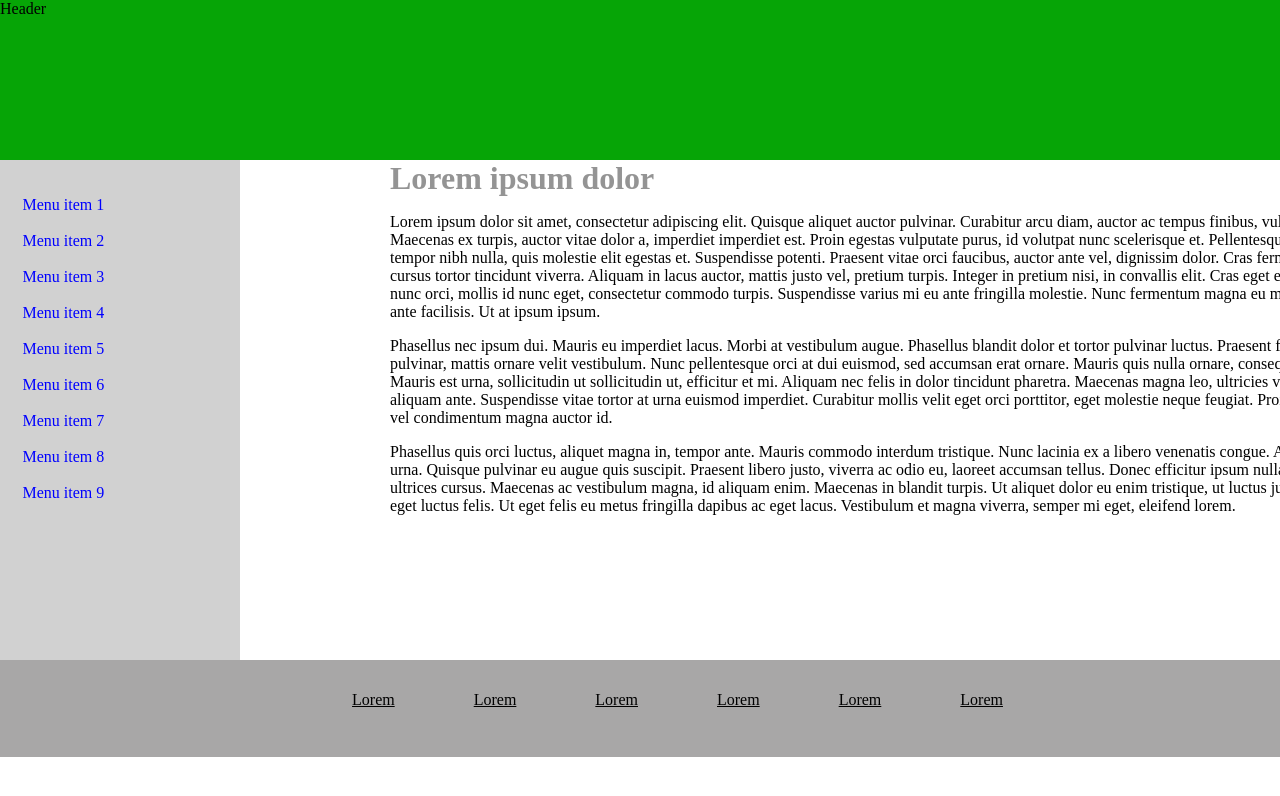
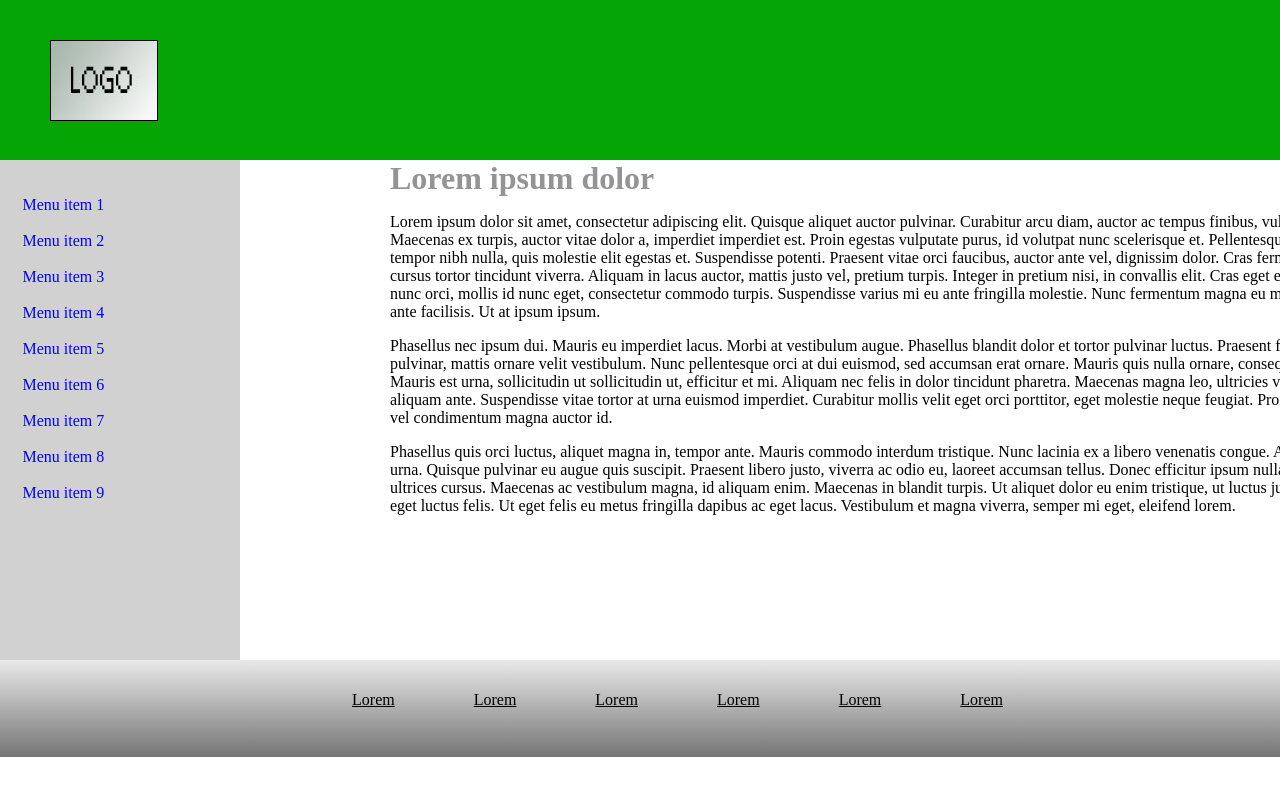
Before and after one commit to awax1444/maket_1, a plain HTML site: page index.html in a window 1280 px wide. Shown: the top 796 px of the page. Drawn offline with Linux system fonts and the light colour scheme.

Commit message:
maket_last-changes

```diff
--- a/index.html
+++ b/index.html
@@ -11,7 +11,11 @@
 
 <body>
 
-    <header>Header</header>
+    <header>
+        <div class="in head"></div>
+            <img class="logo" src="logo.png">
+        </div>
+    </header>
     <div>
         <aside>
             <br>
@@ -88,6 +92,7 @@
         <span class="lorem lorem4"><a style="color: black;" href="">Lorem</a></span>
         <span class="lorem lorem5"><a style="color: black;" href="">Lorem</a></span>
         <span class="lorem lorem6"><a style="color: black;" href="">Lorem</a></span>
+
     </footer>
 
 </body>
--- a/style.css
+++ b/style.css
@@ -11,6 +11,17 @@ header {
     width: 100%;
     height: 160px;
     margin: 0px;
+}
+
+.logo {
+    position: relative;
+    top: -460px;
+    left: 50px;
+}
+
+.in head {
+    height: 160px;
+    width: 100px;
 }
 
 div {
@@ -70,8 +81,7 @@ main {
 }
 
 footer {
-    background-color: rgb(168, 167, 167);
-    border-top: rgb(6, 165, 6);
+    background: linear-gradient(rgb(233, 233, 233), rgb(117, 117, 117));
     width: 100%;
     height: 97px;
     margin: 0px;
```
Also changed, not shown: logo.png (added).
